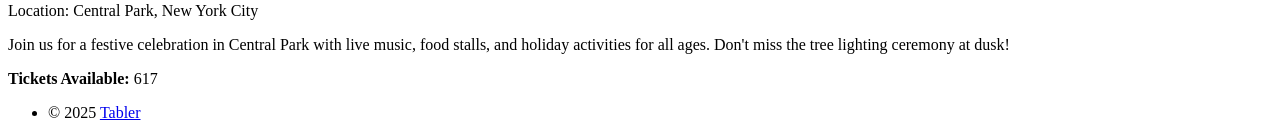
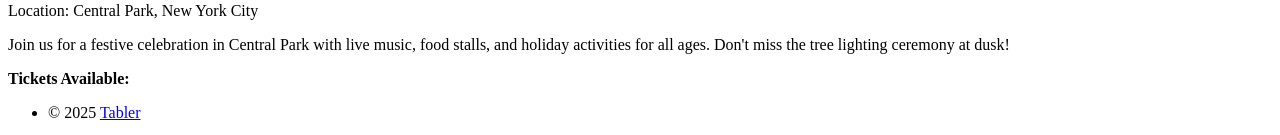
Before and after one commit to Gamerator190/coba, an Angular app: page /events in a window 1280 px wide. Shown: the part 2065-2200 px from the top of the page. Built offline with nearby package versions, Linux system fonts and the light colour scheme.

Commit message:
Made the code more organized

```diff
--- a/src/app/pages/events/events.html
+++ b/src/app/pages/events/events.html
@@ -22,9 +22,9 @@
         [date]="event.date"
         [location]="event.location"
         [description]="event.description"
-        [ticket_availability]="event.ticket_availability"
-        [promo_code]="event.promo_code"
-        [promo_value]="event.promo_value"
+        [ticketAvailability]="event.ticketAvailability"
+        [promoCode]="event.promoCode"
+        [promoValue]="event.promoValue"
       >
       </app-shared-event>
     </div>
--- a/src/app/pages/seating/seating.ts
+++ b/src/app/pages/seating/seating.ts
@@ -30,6 +30,13 @@ export class Seating implements AfterViewInit {
   discount: number = 0;
   total: number = 0;
 
+  constructor(private el: ElementRef, private renderer: Renderer2, private cdr: ChangeDetectorRef) {}
+
+  ngAfterViewInit(): void {
+    this.attachSeatClickListeners();
+    this.loadEventFromRoute();
+  }
+
   showSection(section: 'lower-foyer-left' | 'lower-foyer-middle' | 'lower-foyer-right' | 'balcony-left' | 'balcony-middle' | 'balcony-right') {
     if (this.activeSection === section) {
       this.attachSeatClickListeners();
@@ -38,13 +45,6 @@ export class Seating implements AfterViewInit {
       this.cdr.detectChanges();
       setTimeout(() => this.attachSeatClickListeners(), 0);
     }
-  }
-
-  constructor(private el: ElementRef, private renderer: Renderer2, private cdr: ChangeDetectorRef) {}
-
-  ngAfterViewInit(): void {
-    this.attachSeatClickListeners();
-    this.loadEventFromRoute();
   }
 
   loadEventFromRoute(): void {
@@ -56,11 +56,11 @@ export class Seating implements AfterViewInit {
       if (ev.title) {
         this.eventTitle = ev.title;
       }
-      if (ev.promo_code) {
-        this.promoCode = ev.promo_code;
+      if (ev.promoCode) {
+        this.promoCode = ev.promoCode;
       }
-      if (ev.promo_value) {
-        this.promoValue = ev.promo_value;
+      if (ev.promoValue) {
+        this.promoValue = ev.promoValue;
       }
       this.cdr.detectChanges();
     }
--- a/src/app/services/event.ts
+++ b/src/app/services/event.ts
@@ -13,9 +13,9 @@ export class Event {
       date: 'Date: 25th December 2025',
       location: 'Location: Central Park, New York City',
       description: 'Join us for a festive celebration in Central Park with live music, food stalls, and holiday activities for all ages. Don\'t miss the tree lighting ceremony at dusk!',
-      ticket_availability: 617,
-      promo_code: 'WELCOME15',
-      promo_value: 15
+      ticketAvailability: 617,
+      promoCode: 'WELCOME15',
+      promoValue: 15
     },
     // {
     //   id: 2,
--- a/src/app/shared/event/event.ts
+++ b/src/app/shared/event/event.ts
@@ -16,7 +16,7 @@ export class Event {
   @Input() date: string = '';
   @Input() location: string = '';
   @Input() description: string = '';
-  @Input() ticket_availability: number = 0;
-  @Input() promo_code: string = '';
-  @Input() promo_value: number = 0;
+  @Input() ticketAvailability: number = 0;
+  @Input() promoCode: string = '';
+  @Input() promoValue: number = 0;
 }
```
